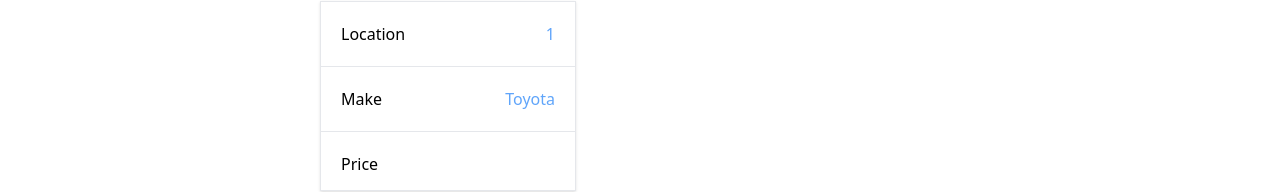
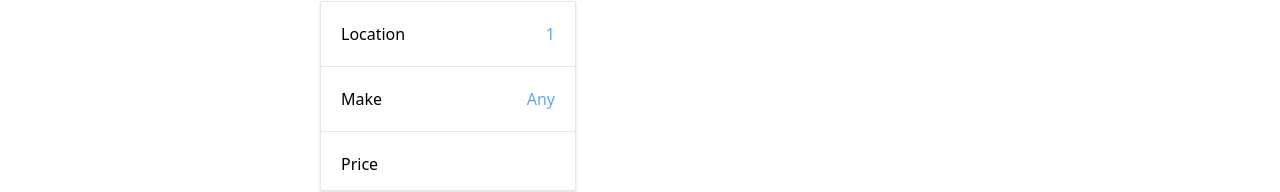
Before and after one commit to tux86/cartrader, a Nuxt app: page /city/1/car in a window 1280 px wide. Shown: the part 196-388 px from the top of the page. Built offline with nearby package versions, Linux system fonts and the light colour scheme.

Commit message:
section 6.37

```diff
--- a/components/Car/SideBar.vue
+++ b/components/Car/SideBar.vue
@@ -1,4 +1,8 @@
 <script setup>
+
+import {useCars} from "~/composables/useCars";
+
+const {makes} = useCars()
 const modal = ref({
   make: false,
   location: false,
@@ -27,10 +31,18 @@ const onChangeLocation = () => {
   navigateTo(`/city/${city.value}/car/${route.params.make}`);
   city.value = ''
 }
+
+
+const onChangeMake = (make) => {
+  updateModal('make')
+  navigateTo(`/city/${route.params.city}/car/${make}`)
+}
 </script>
 
 <template>
   <div class="shadow border w-64 mr-10 z-30 h-[190px]">
+
+    <!-- LOCATION START -->
     <div class="p-5 flex justify-between relative cursor-pointer border-b">
       <h3>Location</h3>
       <h3 @click="updateModal('location')" class="text-blue-400 capitalize">{{route.params.city}}</h3>
@@ -41,11 +53,19 @@ const onChangeLocation = () => {
             </button>
           </div>
     </div>
+    <!-- LOCATION END -->
 
+    <!-- MAKE START -->
     <div class="p-5 flex justify-between relative cursor-pointer border-b">
       <h3>Make</h3>
-      <h3 class="text-blue-400 capitalize">Toyota</h3>
+      <h3 class="text-blue-400 capitalize" @click="updateModal('make')">{{route.params.make || 'Any'}}</h3>
+
+      <div class="absolute border shadow left-56 p-5 top-1 -m-1 w-[600px] flex justify-between flex-wrap bg-white" v-if="modal.make">
+        <h4 v-for="make in makes" :key="make" class="w-1/3" @click="onChangeMake(make)">{{make}}</h4>
+      </div>
     </div>
+    <!-- MAKE END -->
+
 
     <div class="p-5 flex justify-between relative cursor-pointer border-b">
       <h3>Price</h3>
--- a/composables/useCars.ts
+++ b/composables/useCars.ts
@@ -1,6 +1,8 @@
 import cars from "@/data/cars.json"
+import makes from "@/data/makes.json"
 export const useCars = () => {
  return {
      cars,
+     makes
  }
 }
```
